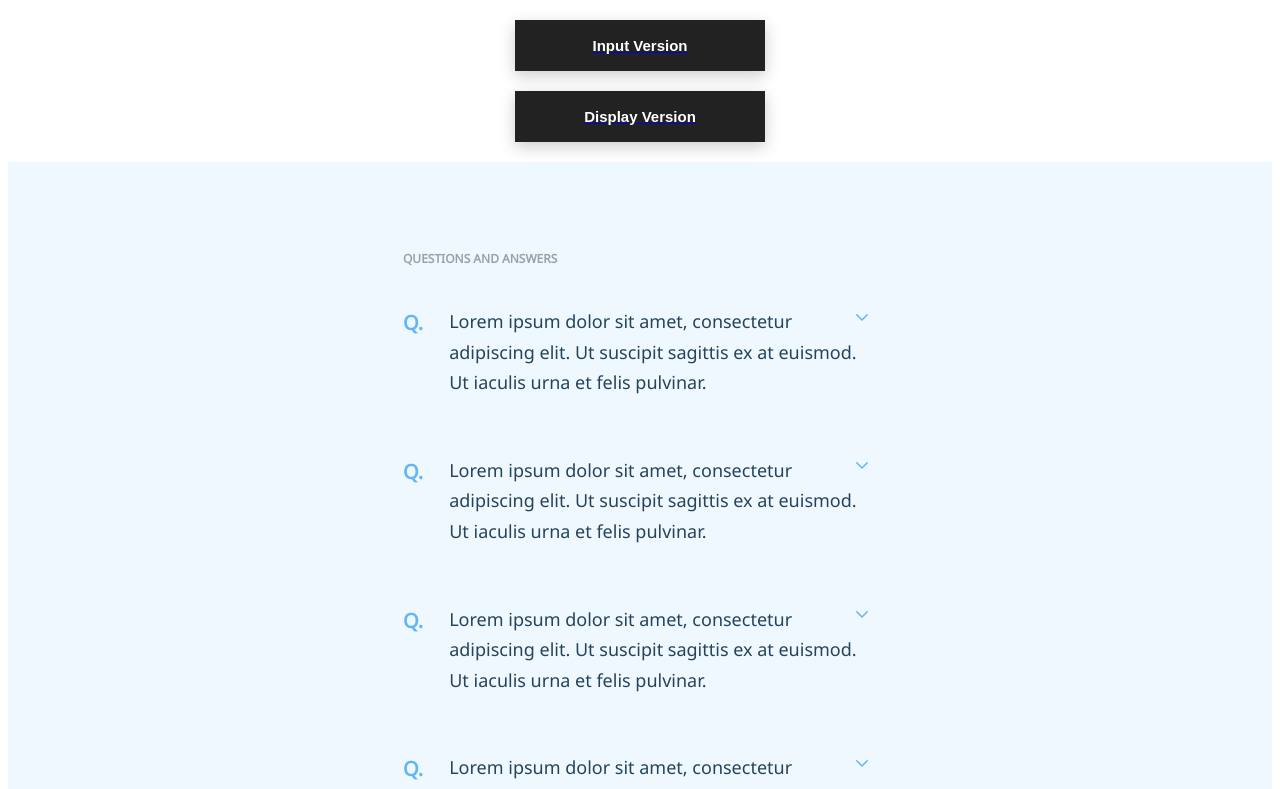
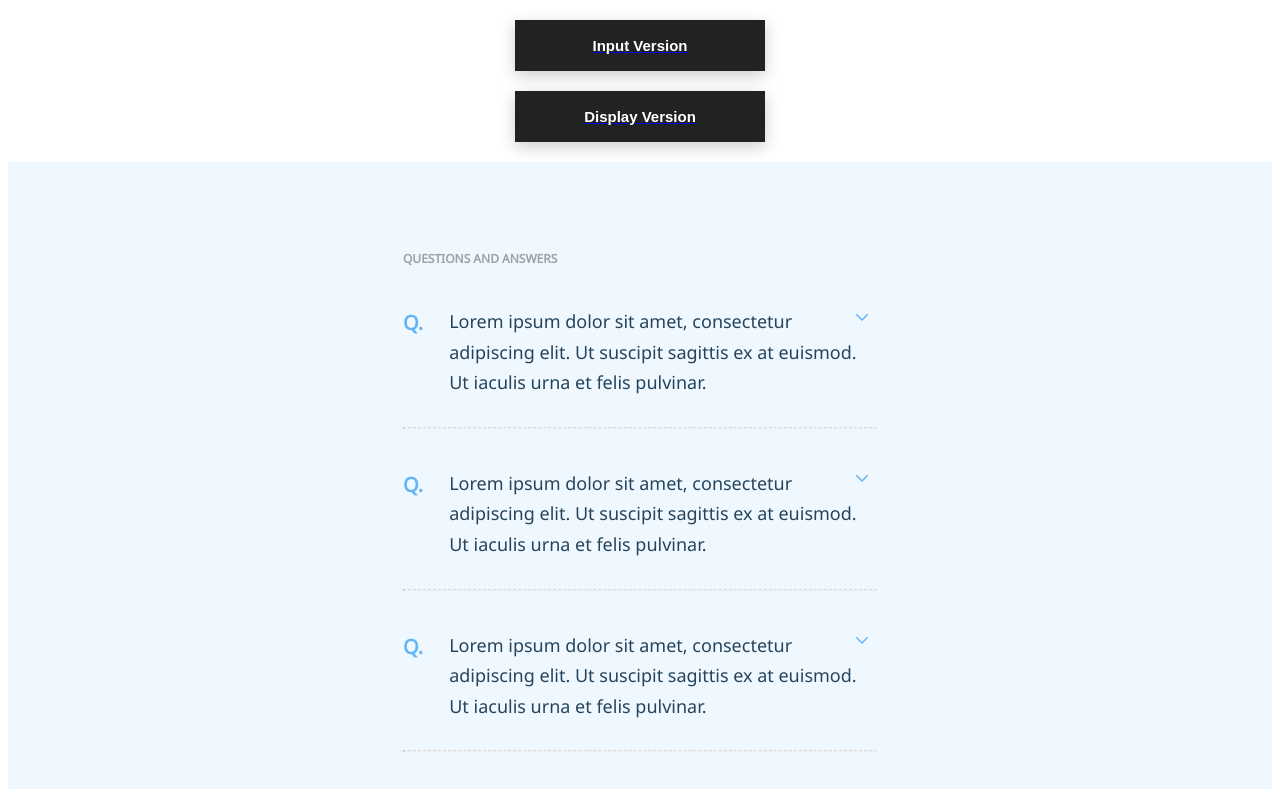
Before and after one commit to manas9927/ooloi-assignment, a React (Create React App) app: page /display in a window 1280 px wide. Shown: the top 789 px of the page. Built offline with nearby package versions, Linux system fonts and the light colour scheme.

Commit message:
add: hr in disnplayfaq component

```diff
--- a/src/myStyle.css
+++ b/src/myStyle.css
@@ -191,3 +191,7 @@
         color: #25445C;
         margin-left: 26px;
     }
+
+    .faqEnd {
+        border-top: 1px dashed #D8DADC;
+    }
--- a/src/pages/display/displayFaq.js
+++ b/src/pages/display/displayFaq.js
@@ -4,6 +4,7 @@ import "../../myStyle.css"
 function DisplayFaq() {
     const [isOpen, setIsOpen] = useState(false)
     return(
+        <div>
             <div className="gridContainer">
                 <div className="question">
                     <p>Q.</p>
@@ -34,6 +35,8 @@ function DisplayFaq() {
                     </button>
                 </div>
             </div>
+            <hr className="faqEnd" />
+        </div>
     )
 }
 
```
Lines whose indentation alone changed are shown as unchanged.
